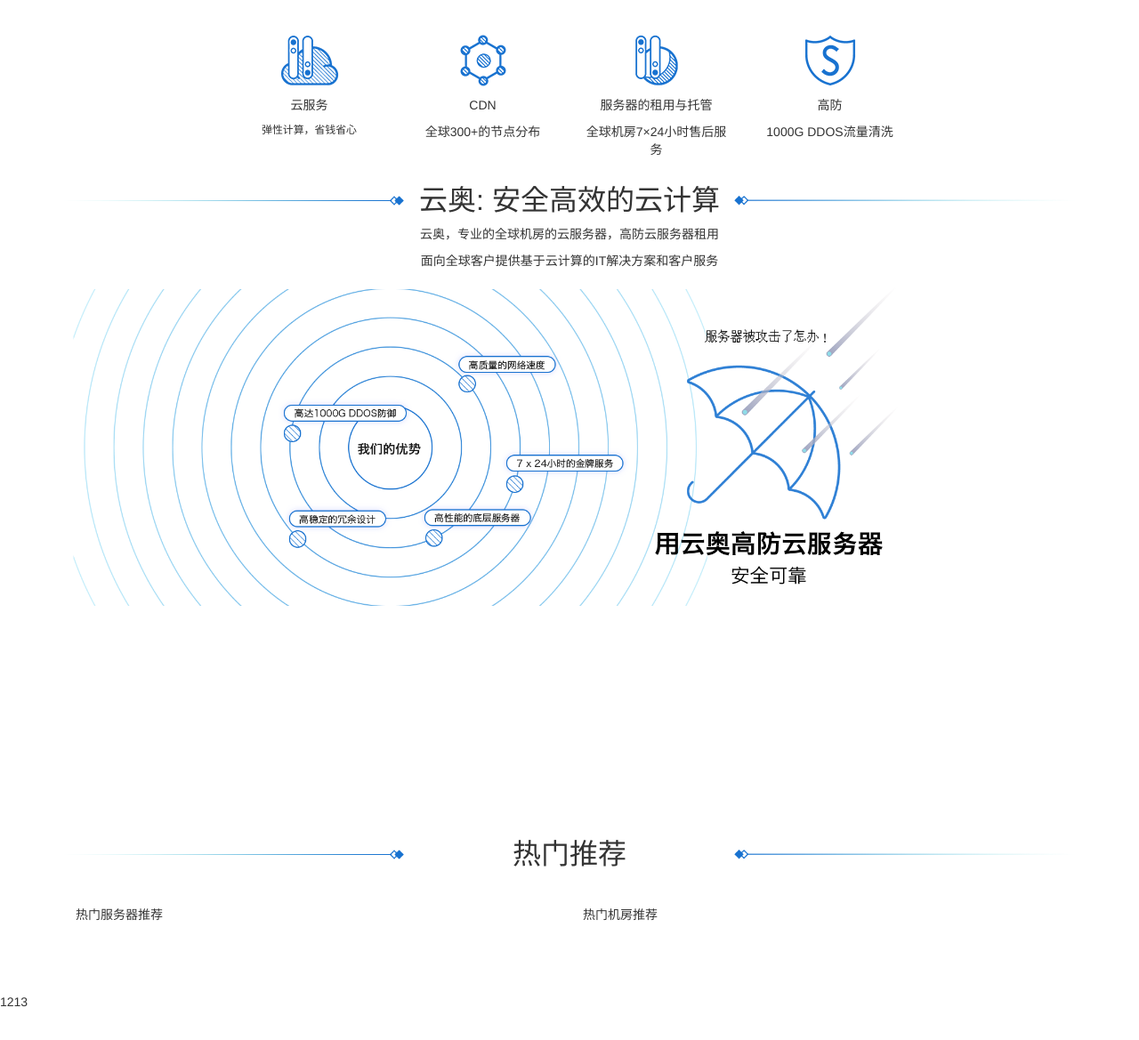
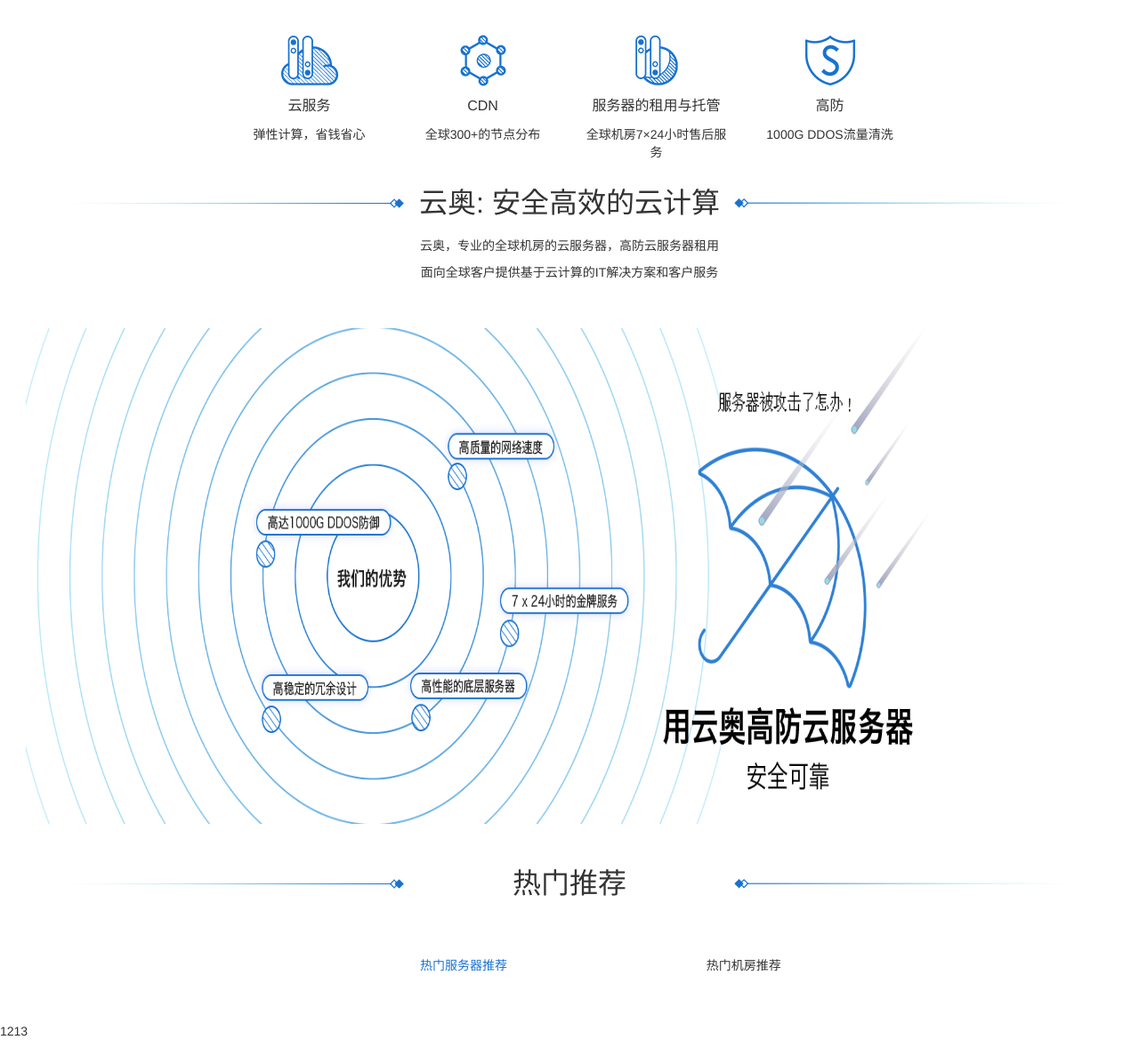
Before and after one commit to CwHk/ch1701, a website: page index.html in a window 1280 px wide. Shown: the part 702-1871 px from the top of the page at 89% size. Before the commit the page ends 1838 px from the top, so only its background shows below. Drawn offline with Linux system fonts and the light colour scheme.

Commit message:
no message

```diff
--- a/css/kx.css
+++ b/css/kx.css
@@ -22,6 +22,10 @@
     margin-top: 30px;
 }
 
+.rmtj {
+    margin-top: 30px;
+}
+
 h3,
 .rmtj h3 {
     background: url('../images/zhuangshitiao.png') no-repeat 0 center;
@@ -30,16 +34,41 @@
 }
 
 .bg {
-    margin-top: 20px;
-    height: 600px;
+    margin-top: 40px;
+    height: 560px;
     background: url('../images/yfwq.png') no-repeat;
-    background-size: contain;
+    background-size: 100% 100%;
 }
 
 .tab-hot {
-    margin-top: 40px;
-    margin-bottom: 30px;
     height: 68px;
+    display: flex;
+    width: 54%;
+    margin: 40px auto 30px auto;
+    align-items: center;
+    position: relative;
+}
+
+.title-top {
+    font-size: 16px;
+}
+
+.tab-hot .active {
+    color: #1872d0;
+}
+
+.tab-item {
+    width: 50%;
+    padding: 0 70px;
+    text-align: right;
+}
+
+.title-text {
+    font-size: 14px;
+}
+
+.mart2 {
+    margin-bottom: 20px;
 }
 
 @media (max-width: 768px) {
@@ -47,8 +76,8 @@
         width: 100%;
         height: 235px;
     }
-    .yunao .bg {
-        margin-top: 20px;
-        height: 96px;
+    .bg {
+        margin-top: 40px;
+        height: 190px;
     }
 }
--- a/index.html
+++ b/index.html
@@ -47,38 +47,40 @@
             <div class="row four">
                 <div class="col-sm-2 col-xs-6 col-sm-offset-2 col-xs-offset-0 text-center">
                     <div><img src="images/4-1yfw.png"></div>
-                    <p>云服务</p>
-                    <p><small>弹性计算，省钱省心</small></p>
+                    <p class='title-top'>云服务</p>
+                    <p class="title-text">弹性计算，省钱省心</p>
                 </div>
                 <div class="col-sm-2 col-xs-6 text-center">
                     <div><img src="images/4-2cdn.png"></div>
-                    <p>CDN</p>
-                    <p>全球300+的节点分布</p>
+                    <p class='title-top'>CDN</p>
+                    <p class="title-text">全球300+的节点分布</p>
                 </div>
                 <div class="col-sm-2 col-xs-6 text-center">
                     <div><img src="images/4-3tg.png"></div>
-                    <p>服务器的租用与托管</p>
-                    <p>全球机房7×24小时售后服务</p>
+                    <p class='title-top'>服务器的租用与托管</p>
+                    <p class="title-text">全球机房7×24小时售后服务</p>
                 </div>
                 <div class="col-sm-2 col-xs-6 text-center">
                     <div><img src="images/4-4aq.png"></div>
-                    <p>高防</p>
-                    <p>1000G DDOS流量清洗</p>
+                    <p class='title-top'>高防</p>
+                    <p class="title-text">1000G DDOS流量清洗</p>
                 </div>
             </div>
 
         </div>
-        <div class="container">
-            <h3 class="text-center">云奥: 安全高效的云计算</h3>
-            <p class="text-center">云奥，专业的全球机房的云服务器，高防云服务器租用</p>
-            <p class="text-center">面向全球客户提供基于云计算的IT解决方案和客户服务</p>
+        <div class="container-fluid">
+            <div class="container">
+                <h3 class="text-center mart2">云奥: 安全高效的云计算</h3>
+                <p class="text-center">云奥，专业的全球机房的云服务器，高防云服务器租用</p>
+                <p class="text-center">面向全球客户提供基于云计算的IT解决方案和客户服务</p>
+            </div>
             <div class="bg"></div>
         </div>
         <div class="container rmtj">
             <h3 class="text-center">热门推荐</h3>
             <div class="tab-hot">
-                <div class="tab-item col-xs-6">热门服务器推荐</div>
-                <div class="tab-item col-xs-6">热门机房推荐</div>
+                <div class="tab-item active">热门服务器推荐</div>
+                <div class="tab-item">热门机房推荐</div>
             </div>
         </div>
         <div class="container">
```
